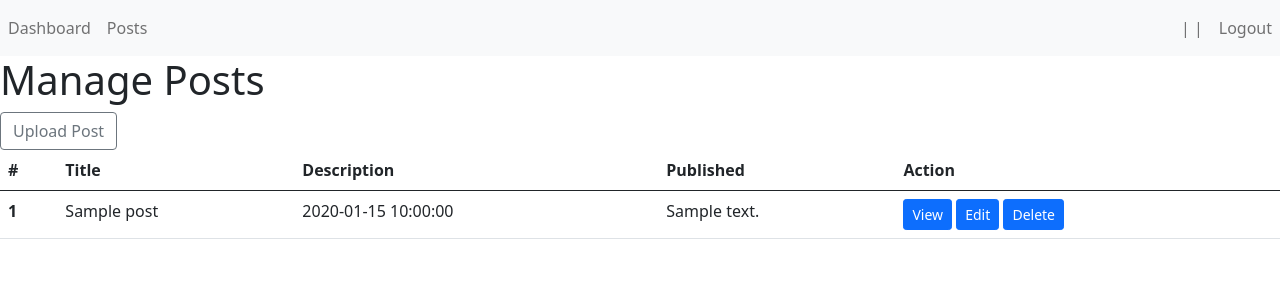
After one commit to jayditch1998/BlogZilla, a Laravel app: template resources/views/author/posts.blade.php in a window 1280 px wide. The commit adds this page. Shown: the top 300 px of the page. Run offline with Laravel 8, Linux system fonts and the light colour scheme; the template is opened without the code that fills it: most values are stand-ins (such as "Sample title", 1, 10 or a date in 2020); data that the repository does not hold is empty.

Commit message:
add post

```diff
--- a/resources/views/author/dashboard.blade.php
+++ b/resources/views/author/dashboard.blade.php
@@ -1,5 +1,5 @@
 @extends('author.layouts.app')
-@section('title', 'Dashboard | Author')
+@section('title', 'Add Post | Author')
 @section('content')
 <h1>COMING SOON...!!!!</h1>
 @endsection
--- a/resources/views/author/layouts/app.blade.php
+++ b/resources/views/author/layouts/app.blade.php
@@ -14,10 +14,10 @@
   <div class="collapse navbar-collapse" id="navbarSupportedContent">
     <ul class="navbar-nav mr-auto">
       <li class="nav-item">
-        <a class="nav-link" href="{{route('admin-posts')}}">Dashboard</a>
+        <a class="nav-link" href="{{route('author-dashboard')}}">Dashboard</a>
       </li>
       <li class="nav-item">
-        <a class="nav-link" href="{{route('admin-authors')}}">Posts</a>
+        <a class="nav-link" href="{{route('author-posts')}}">Posts</a>
       </li>
       </ul>
       <ul class="navbar-nav ms-auto">
--- /dev/null
+++ b/resources/views/author/posts.blade.php
@@ -0,0 +1,32 @@
+@extends('author.layouts.app')
+@section('title', 'Manage Posts | Author')
+@section('content')
+<h1>Manage Posts</h1>
+<a href="{{route('author-add-post')}}" class="btn btn-outline-secondary">Upload Post</a><br>
+<table class="table">
+  <thead>
+    <tr>
+      <th scope="col">#</th>
+      <th scope="col">Title</th>
+      <th scope="col">Description</th>
+      <th scope="col">Published</th>
+      <th scope="col">Action</th>
+    </tr>
+  </thead>
+  <tbody>
+    @foreach($posts as $post)
+    <tr>
+      <th scope="row">{{$post->id}}</th>
+      <td>{{$post->title}}</td>
+      <td>{{$post->created_at}}</td>
+      <td>{{$post->body}}</td>
+      <td>
+        <a href="{{route('admin-edit-post', $post->id)}}" class="btn btn-primary btn-sm">View</a>
+        <a href="{{route('admin-edit-post', $post->id)}}" class="btn btn-primary btn-sm">Edit</a>
+        <a href="{{route('admin-delete-post', $post->id)}}" class="btn btn-primary btn-sm">Delete</a>
+    </td>
+    </tr>
+    @endforeach
+  </tbody>
+</table>
+@endsection
--- a/routes/web.php
+++ b/routes/web.php
@@ -53,5 +53,7 @@ Route::post('author/post/register', [AuthorController:: class, 'postRegister'])-
 
 Route::name('author-')->middleware(['author'])->prefix('author')->group(function() {
     Route::get('/dashboard', [AuthorController:: class, 'dashboard'])->name('dashboard');
+    Route::get('/posts', [AuthorController:: class, 'posts'])->name('posts');
+    Route::get('add/post', [AuthorController:: class, 'addPost'])->name('add-post');
 
 });
```
Also changed, not shown: app/Http/Controllers/admin/AuthorController.php (+11 -0 lines), resources/views/author/add-post.blade.php (added, +21 -0 lines).
